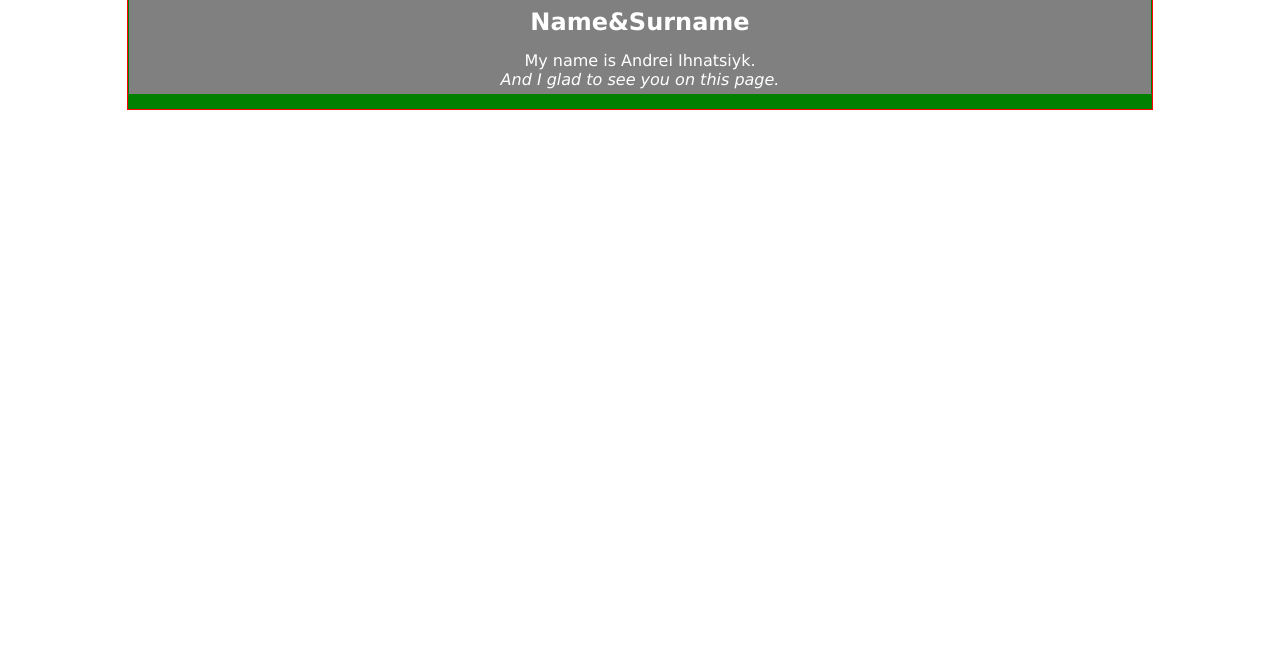
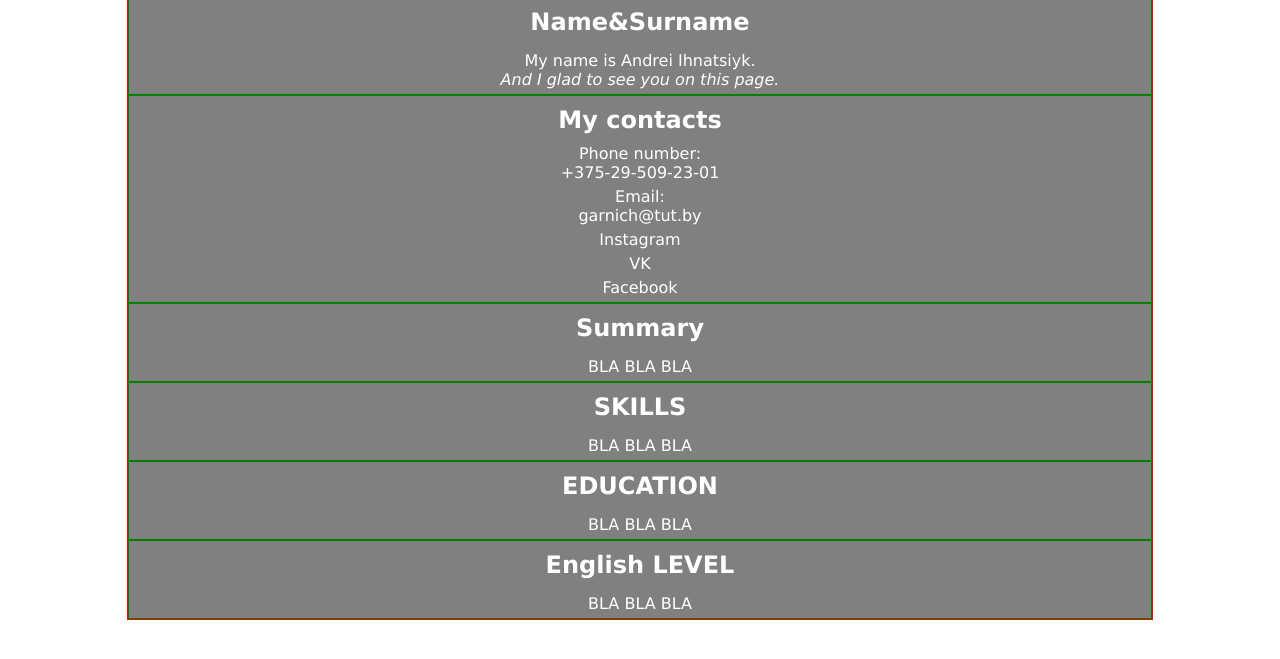
Before and after one commit to garnich/Curriculum-Vitae, a plain HTML site: page index.html in a window 1280 px wide. Shown: the part 41-700 px from the top of the page. Drawn offline with Linux system fonts and the light colour scheme.

Commit message:
refactor index&stuyle

```diff
--- a/index.html
+++ b/index.html
@@ -14,13 +14,32 @@
             <h2>Name&Surname</h2>
             <p>My name is Andrei Ihnatsiyk. <br> <i>And I glad to see you on this page.</i></p>
         </div>
-        <div class="info"></div>
-        <div class="info"></div>
-        <div class="info"></div>
-        <div class="info"></div>
-        <div class="info"></div>
-        <div class="info"></div>
-        <div class="info"></div>
+        <div class="info">
+            <h2>My contacts</h2>
+            <ul class="contacts">
+                <li>Phone number:<br> +375-29-509-23-01</li>
+                <li>Email:<br> garnich@tut.by</li>
+                <li><a href="https://www.instagram.com/garnich1987/?hl=ru">Instagram</a></li>
+                <li><a href="https://vk.com/id9669692">VK</a></li>
+                <li><a href="https://vk.com/id9669692">Facebook</a></li>
+            </ul>
+        </div>
+        <div class="info">
+            <h2>Summary</h2>
+            <p>BLA BLA BLA</p>
+        </div>
+        <div class="info">
+            <h2>SKILLS</h2>
+            <p>BLA BLA BLA</p>
+        </div>
+        <div class="info">
+            <h2>EDUCATION</h2>
+            <p>BLA BLA BLA</p>
+        </div>
+        <div class="info">
+            <h2>English LEVEL</h2>
+            <p>BLA BLA BLA</p>
+        </div>
     </div>
 </body>
 </html>
--- a/style.css
+++ b/style.css
@@ -20,3 +20,13 @@ h2{
 p{
     padding: 5px;
 }
+li{
+    padding-bottom: 5px;
+}
+.contacts a{
+    color: white;
+    text-decoration: none;
+}
+.contacts a:hover{
+    color:blueviolet;
+}
```
